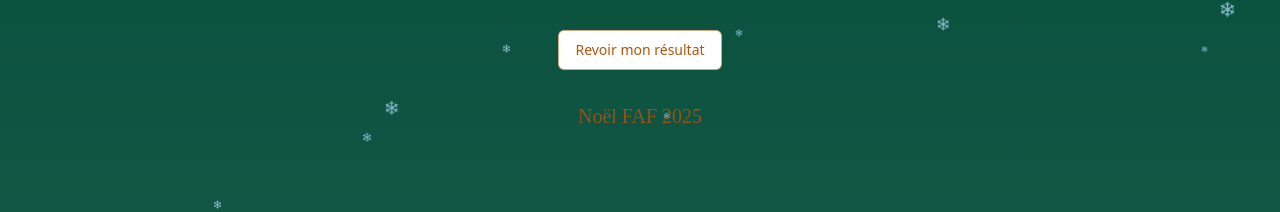
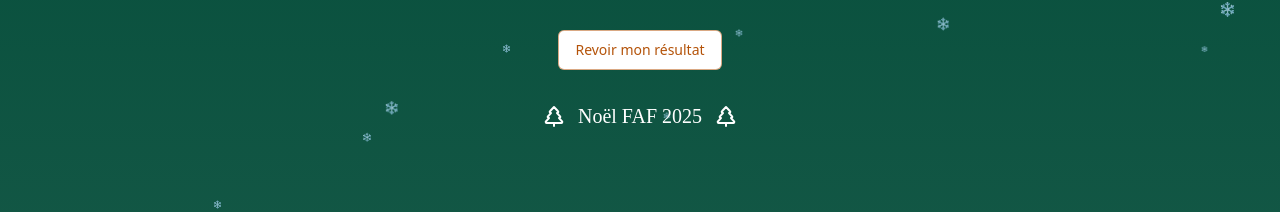
Before and after one commit to matttiii13/festive-draw-app, a React (Vite) app: page / in a window 1280 px wide. Shown: the part 178-390 px from the top of the page. Built offline with nearby package versions, Linux system fonts and the light colour scheme; no server answers; the database is empty.

Commit message:
Add Christmas typography and trees
Implement white typography with Christmas tree decorations for enhanced festive appearance.
[skip gpt_engineer]

```diff
--- a/src/pages/Index.tsx
+++ b/src/pages/Index.tsx
@@ -6,6 +6,7 @@ import { Button } from '@/components/ui/button';
 import { supabase } from '@/lib/supabase';
 import { Card } from '@/components/ui/card';
 import EmailDialog from '@/components/EmailDialog';
+import { TreePine } from 'lucide-react';
 
 const Index = () => {
   const [mode, setMode] = useState<'start' | 'review' | 'result'>('start');
@@ -111,8 +112,10 @@ const Index = () => {
         )}
       </div>
 
-      <footer className="text-center py-8 text-christmas-gold/80 font-christmas text-xl relative z-10">
+      <footer className="text-center py-8 text-white font-christmas text-xl relative z-10 flex items-center justify-center gap-3">
+        <TreePine className="w-6 h-6" />
         Noël FAF 2025
+        <TreePine className="w-6 h-6" />
       </footer>
 
       <EmailDialog
```
